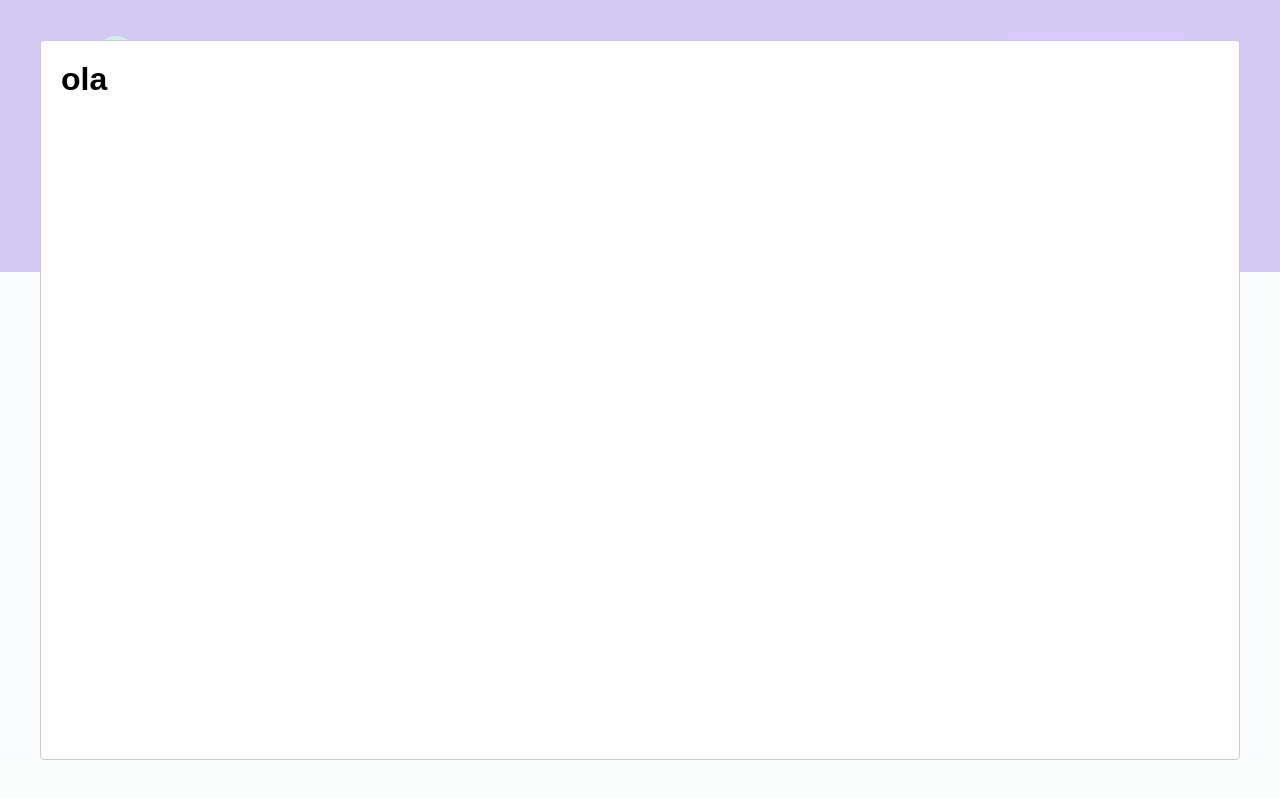
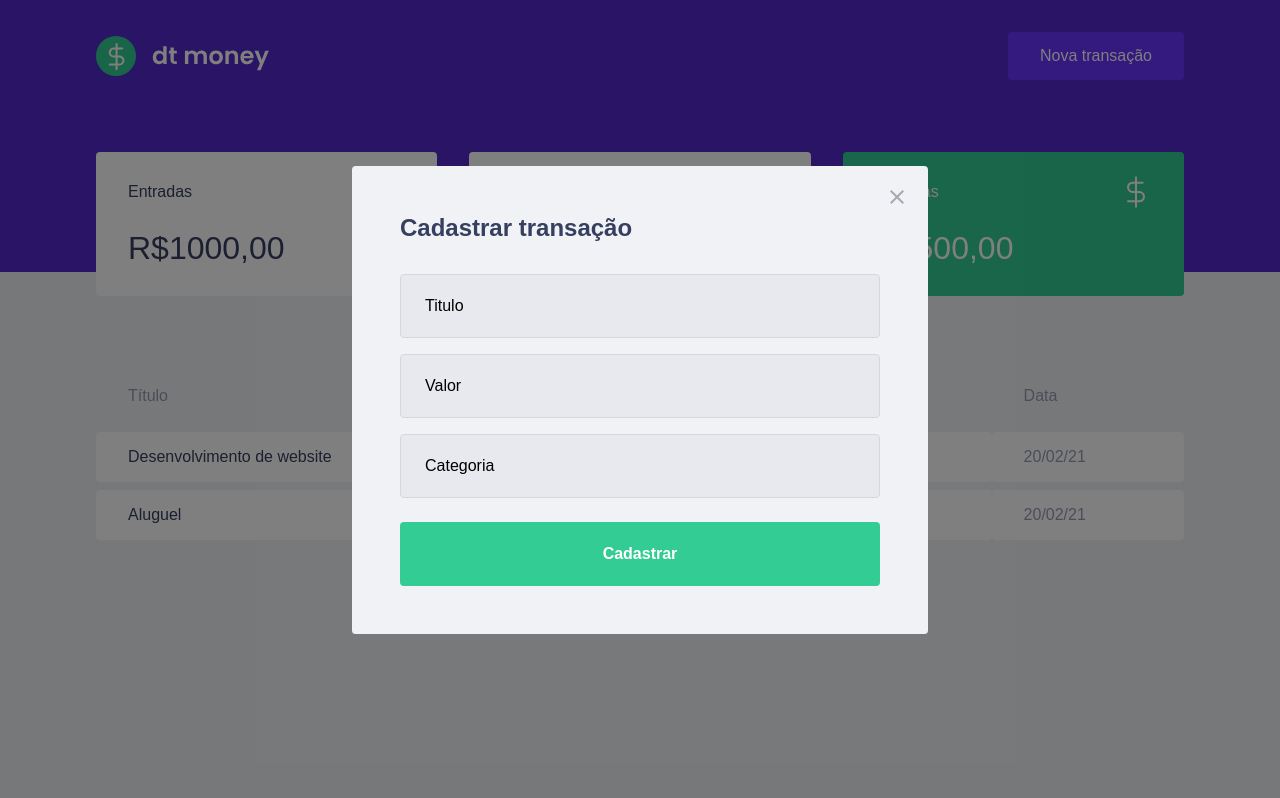
Before and after one commit to gabriel-assana/dtmoney, a React (Create React App) app: page / in a window 1280 px wide. Both pictures are taken after a click on the button "Nova transação". Built offline with nearby package versions, Linux system fonts and the light colour scheme; no server answers; what miragejs would draw is missing.

Commit message:
Realizando estilização do modal de cadastro de transações

```diff
--- a/src/App.tsx
+++ b/src/App.tsx
@@ -3,6 +3,7 @@
 
 import { Dashboard } from './components/Dashboard';
 import { Header } from './components/Header';
+import { NewTransactionModal } from './components/NewTransactionModal';
 import { GlobalStyle } from './styles/global';
 
 Modal.setAppElement('#root');
@@ -24,12 +25,10 @@
       <Header onOpenNewTransactionModal = {handleOpenNewTransactionModal}/>
       <Dashboard/>
 
-
-      <Modal
-        isOpen={isNewTransactionModalOpen}
-        onRequestClose={handleCloseNewTransactionModal}>
-        <h1>ola</h1>
-      </Modal>
+      <NewTransactionModal
+          isOpen = {isNewTransactionModalOpen}
+          onRequestClose = {handleCloseNewTransactionModal}
+      />
 
       <GlobalStyle/>
     </>
--- /dev/null
+++ b/src/components/NewTransactionModal/index.tsx
@@ -0,0 +1,50 @@
+import Modal from 'react-modal';
+
+import closeImg from '../../assets/close.svg';
+import { Container } from './style';
+
+
+interface NewTransactionModalProps {
+    isOpen: boolean;
+    onRequestClose: () => void;
+}
+
+
+export function NewTransactionModal({isOpen, onRequestClose }:NewTransactionModalProps) {
+    return(
+        <Modal
+          isOpen={isOpen}
+          onRequestClose={onRequestClose}
+          overlayClassName="react-modal-overlay"
+          className="react-modal-content"
+        >
+
+        <button
+            type="button"
+            onClick={onRequestClose}
+            className="react-modal-close"
+        >
+            <img src={closeImg} alt="Fechar modal"/>
+        </button>
+
+        <Container>
+            <h2>Cadastrar transação</h2>
+
+            <input
+             placeholder="Titulo"
+            />
+
+            <input
+             type="number"
+             placeholder="Valor"
+            />
+
+            <input
+             placeholder="Categoria"
+            />
+
+            <button type="submit">Cadastrar</button>
+        </Container>
+      </Modal>
+    )
+}
--- /dev/null
+++ b/src/components/NewTransactionModal/style.ts
@@ -0,0 +1,49 @@
+import styled from 'styled-components';
+
+export const Container = styled.form`
+    h2 {
+        color: var(--text-title);
+        font-size: 1.5rem;
+        margin-bottom: 2rem;
+    }
+
+    input {
+        width: 100%;
+        padding: 0 1.5rem;
+        height: 4rem;
+        border-radius: 0.25rem;
+
+        border: 1px solid #d7d7d7;
+        background: #e7e9ee;
+
+        font-weight: 400;
+        font-size: 1rem;
+
+        &::placeholder {
+            color: var(--text-body-color);
+        }
+
+        & + input { /* & + input - significa que todo input que tem um input antes dele tera todas essas propriedades  */
+            margin-top: 1rem;
+        }
+    }
+
+    button[type="submit"] {
+        width: 100%;
+        padding: 0 1.5rem;
+        height: 4rem;
+        background: var(--green);
+        color: #fff;
+        border-radius: 0.25rem;
+        border: 0;
+        font-size: 1rem;
+        margin-top: 1.5rem;
+        font-weight: 600;
+
+        transition: filter 0.2s ;
+
+        &:hover {
+            filter: brightness(0.9);
+        }
+    }
+`;
--- a/src/styles/global.ts
+++ b/src/styles/global.ts
@@ -53,4 +53,40 @@
         cursor: not-allowed;
     }
 
+    .react-modal-overlay {
+        background: rgba(0, 0, 0, 0.5);
+
+        position: fixed;
+        top: 0;
+        bottom: 0;
+        right: 0;
+        left: 0;
+
+        display: flex;
+        align-items: center;
+        justify-content: center;
+    }
+
+    .react-modal-content{
+        width: 100%;
+        max-width: 576px;
+        background: var(--background);
+        padding: 3rem;
+        position: relative;
+        border-radius: 0.24rem;
+    }
+
+    .react-modal-close {
+        position: absolute;
+        right: 1.5rem;
+        top: 1.5rem;
+        border: 0;
+        background: transparent;
+
+        transition: filter 0.2s ;
+
+        &:hover {
+            filter: brightness(0.8);
+        }
+    }
 `
```
